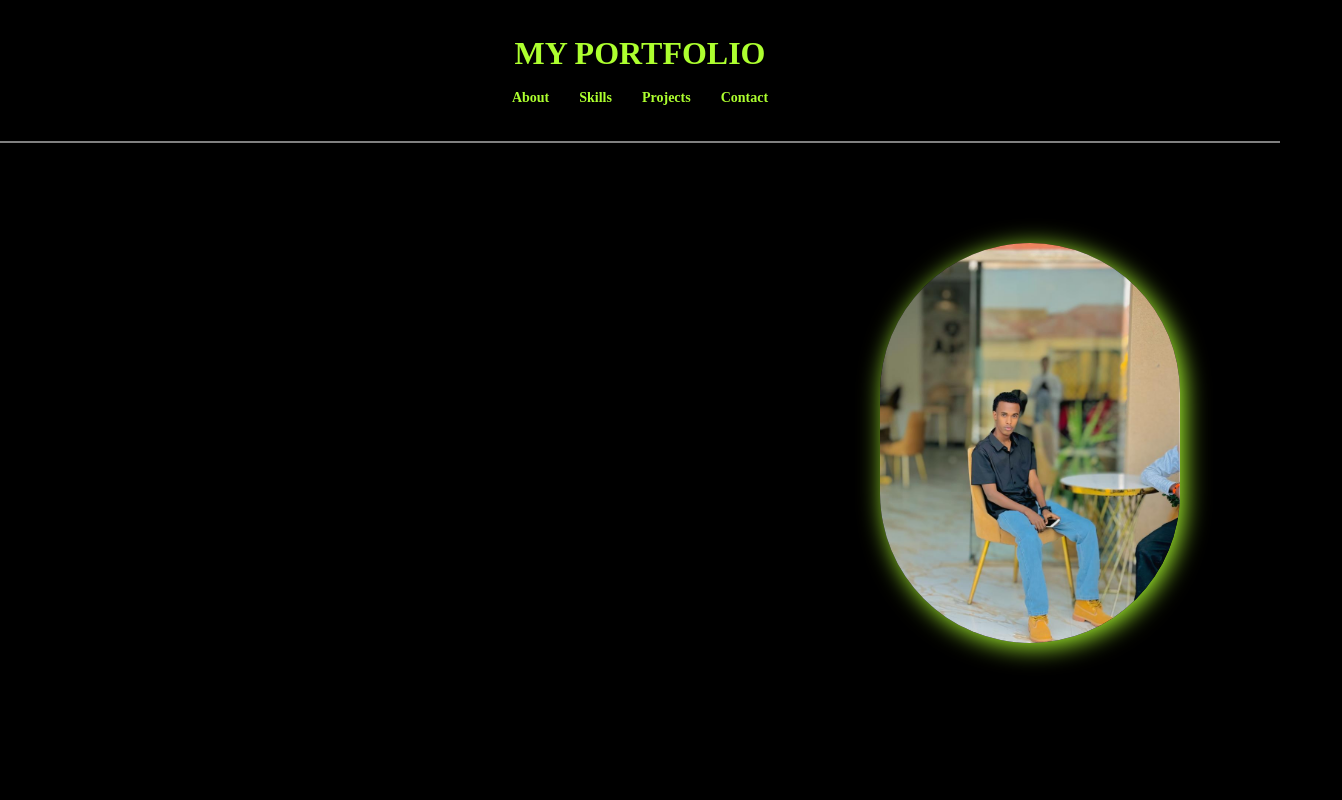
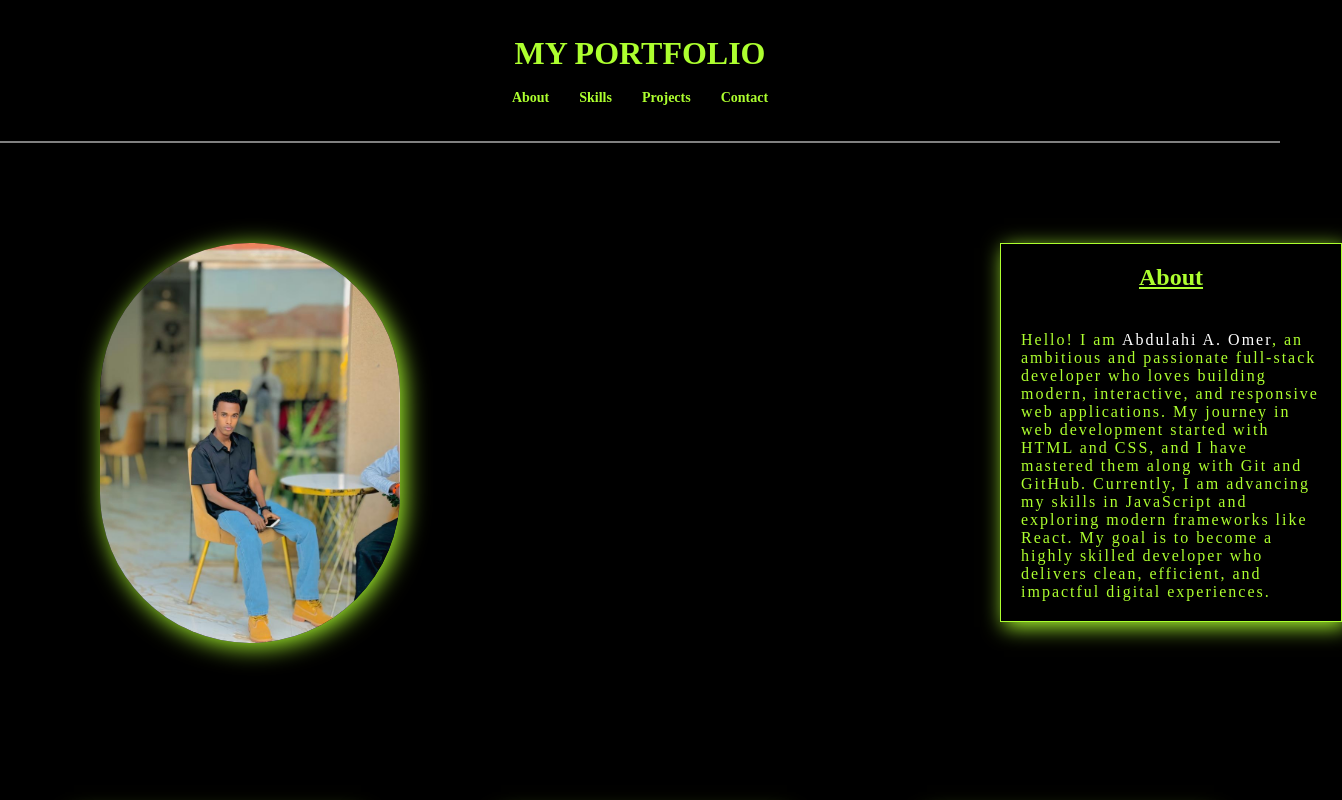
Before and after one commit to abdulahiAomer/Portofolio, a plain HTML site: page index.html in a window 1280 px wide. Shown: the top 800 px of the page, 1342 px wide, since content can reach past the window. Drawn offline with Linux system fonts and the light colour scheme.

Commit message:
Update style.css

```diff
--- a/style.css
+++ b/style.css
@@ -83,10 +83,8 @@
 
   main {
     display: flex;
-    flex-direction: row-reverse;
     margin: 100px;
     gap: 600px;
-    flex-wrap: wrap;
   }
 
   .image img {
```
